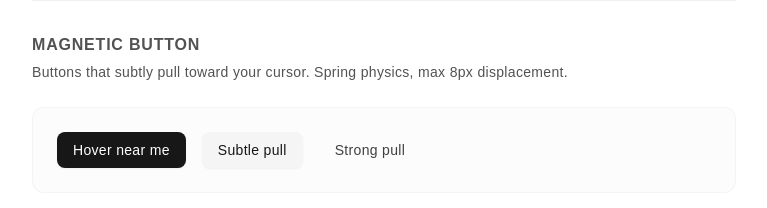
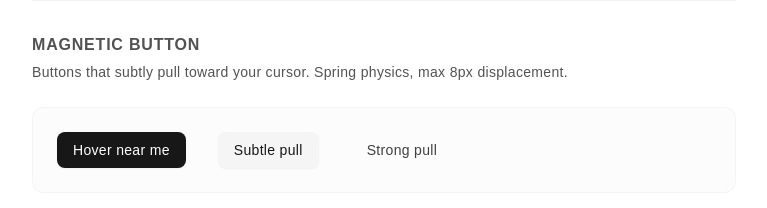
Before and after one commit to kippledigital/driftkit, a Next.js app: page / in a window 1280 px wide. Shown: the part 1600-1808 px from the top of the page, without its empty margins (256-1023 px from the left). Built offline with nearby package versions, Linux system fonts and the light colour scheme; a web font is replaced by a local one.

Commit message:
Increase spacing between magnetic buttons in demo for better magnetic effect

```diff
--- a/src/app/page.tsx
+++ b/src/app/page.tsx
@@ -213,7 +213,7 @@ function TableOfContents() {
 
 function MagneticButtonDemo() {
   return (
-    <div className="flex flex-wrap gap-4 items-center">
+    <div className="flex flex-wrap gap-8 items-center">
       <MagneticButton><Button>Hover near me</Button></MagneticButton>
       <MagneticButton intensity={0.5}><Button variant="secondary">Subtle pull</Button></MagneticButton>
       <MagneticButton intensity={1.5}><Button variant="ghost">Strong pull</Button></MagneticButton>
```
